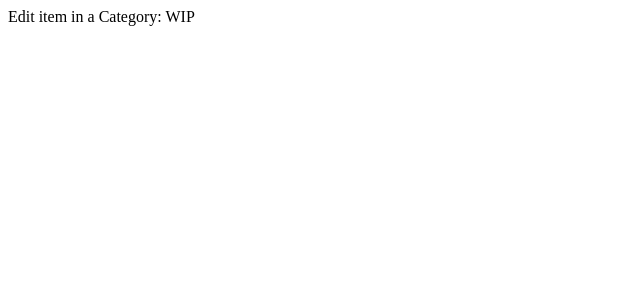
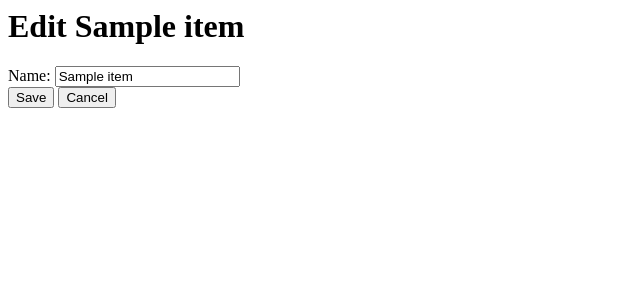
Before and after one commit to ravicoderev/catalog, a Flask app: page /category/1/items/1/edit in a window 1280 px wide. Shown: the top 300 px of the page, without its empty margins (0-640 px from the left). Run offline with Flask 2, Linux system fonts and the light colour scheme; tables that the repository leaves empty hold one stand-in row (values such as "Sample post").

Commit message:
add new item and edit item in category implemented with html templates

```diff
--- a/application.py
+++ b/application.py
@@ -102,16 +102,16 @@ def addNewItemForCategory(category_id):
 # @app.route('/items/edit')
 @app.route('/category/<int:category_id>/items/<int:item_id>/edit', methods=['GET', 'POST'])
 def editItemInCategory(category_id, item_id):
-#     # editItemQuery = session.query(Item).filter_by(item_id=item_id).one()
-
-#     # if request.method == 'POST':
-#     #     if request.form['name']:
-#     #         editItemQuery.item_name = request.form['name']
-#     #         flash('Edit Successful: %s' % editItemQuery.category_name)
-#     #         return redirect(url_for('showCategories'))
-#     # else:
-#     #     return render_template('editcategory.html', category=editQuery)
-    return("Edit item in a Category: WIP")
+    editItem = session.query(Item).filter_by(item_id=item_id).one()
+    category = session.query(Category).filter_by(category_id=category_id).one()
+    if request.method == 'POST':
+        if request.form['name']:
+            editItem.item_name = request.form['name']
+            flash('Edit Successful: %s' % editItem.item_name)
+            return redirect(url_for('showCategories'))
+    else:
+        return render_template('edititem.html', item=editItem, category=category)
+    # return("Edit item in a Category: WIP")
 
 
 # Edit item in a Category
--- a/templates/edititem.html
+++ b/templates/edititem.html
@@ -11,7 +11,7 @@
             </div>
             <div class="row">
                 <div class="col-md-6 col-md-offset-1 padding-top">
-                    <form action="{{ url_for('editCategory',category_id = category.category_id)}}" method = "post">
+                    <form action="{{ url_for('editItemInCategory',item_id = item.item_id, category_id=category.category_id)}}" method = "post">
                         <div class="form-group">
                             <label for="name">Name:</label>
                             <input type ="text" class="form-control" name="name" value="{{item.item_name }}">
--- a/templates/items.html
+++ b/templates/items.html
@@ -54,6 +54,7 @@
 								<th align = "right">User:	</th>
 								<td> {{i.user_id}} </td>
 						</tr>
+						<br>
 
 					</table>
 
--- a/templates/items1.html
+++ b/templates/items1.html
@@ -52,9 +52,6 @@
                         </tr>
                     </table>
 
-
-
-
 				</div>
 
 
```
Also changed, not shown: templates/newitem.html (+4 -3 lines).
